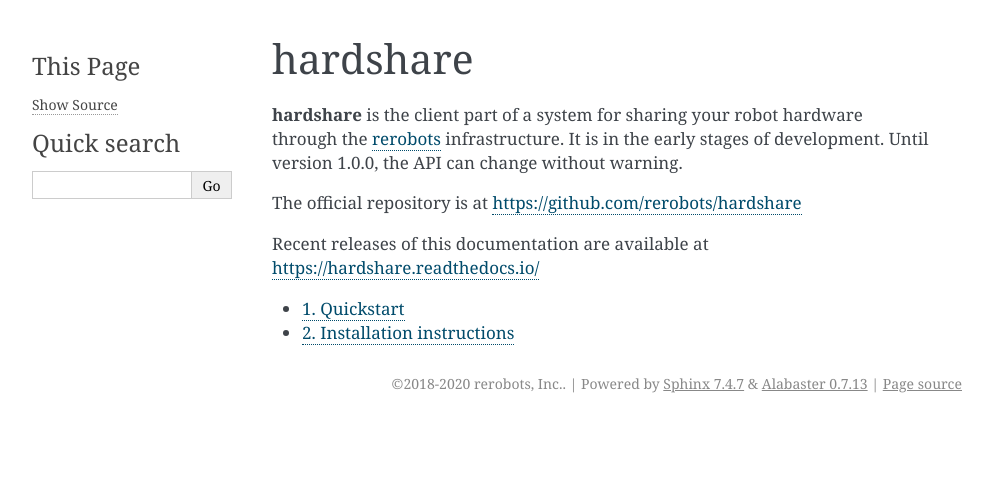
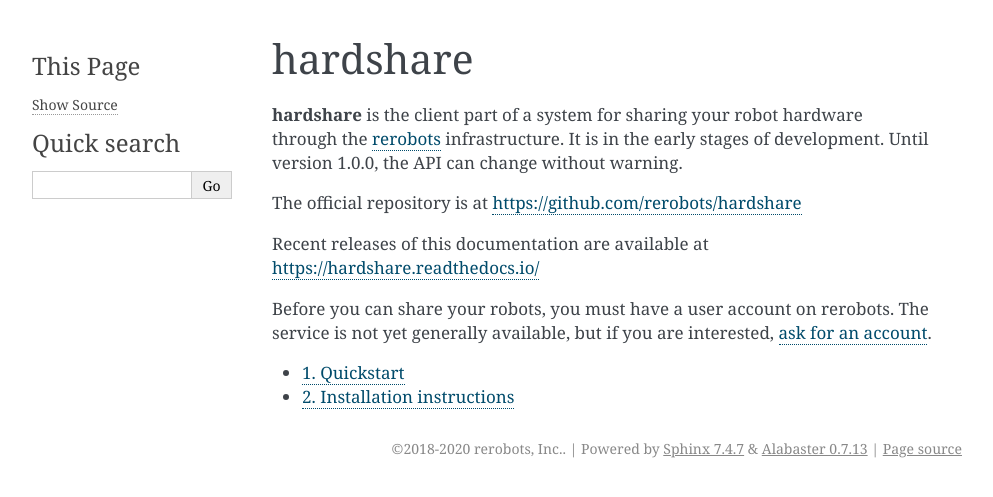
Before and after one commit to rerobots/hardshare, a Sphinx documentation site: the page built from doc/index.rst, in a window 1280 px wide. Shown: the top 497 px of the page, without its empty margins (148-1141 px from the left). Built offline with Sphinx 7.4.7, drawn with Linux system fonts in a browser that asks for light colours; the version number could not be read and is left out.

Commit message:
DOC: clarify prereq of rerobots account

```diff
--- a/doc/index.rst
+++ b/doc/index.rst
@@ -10,6 +10,10 @@ The official repository is at https://github.com/rerobots/hardshare
 Recent releases of this documentation are available at
 https://hardshare.readthedocs.io/
 
+Before you can share your robots, you must have a user account on rerobots.
+The service is not yet generally available, but if you are interested, `ask for
+an account <https://rerobots.net/contact>`_.
+
 .. toctree::
    :numbered:
    :maxdepth: 1
```
